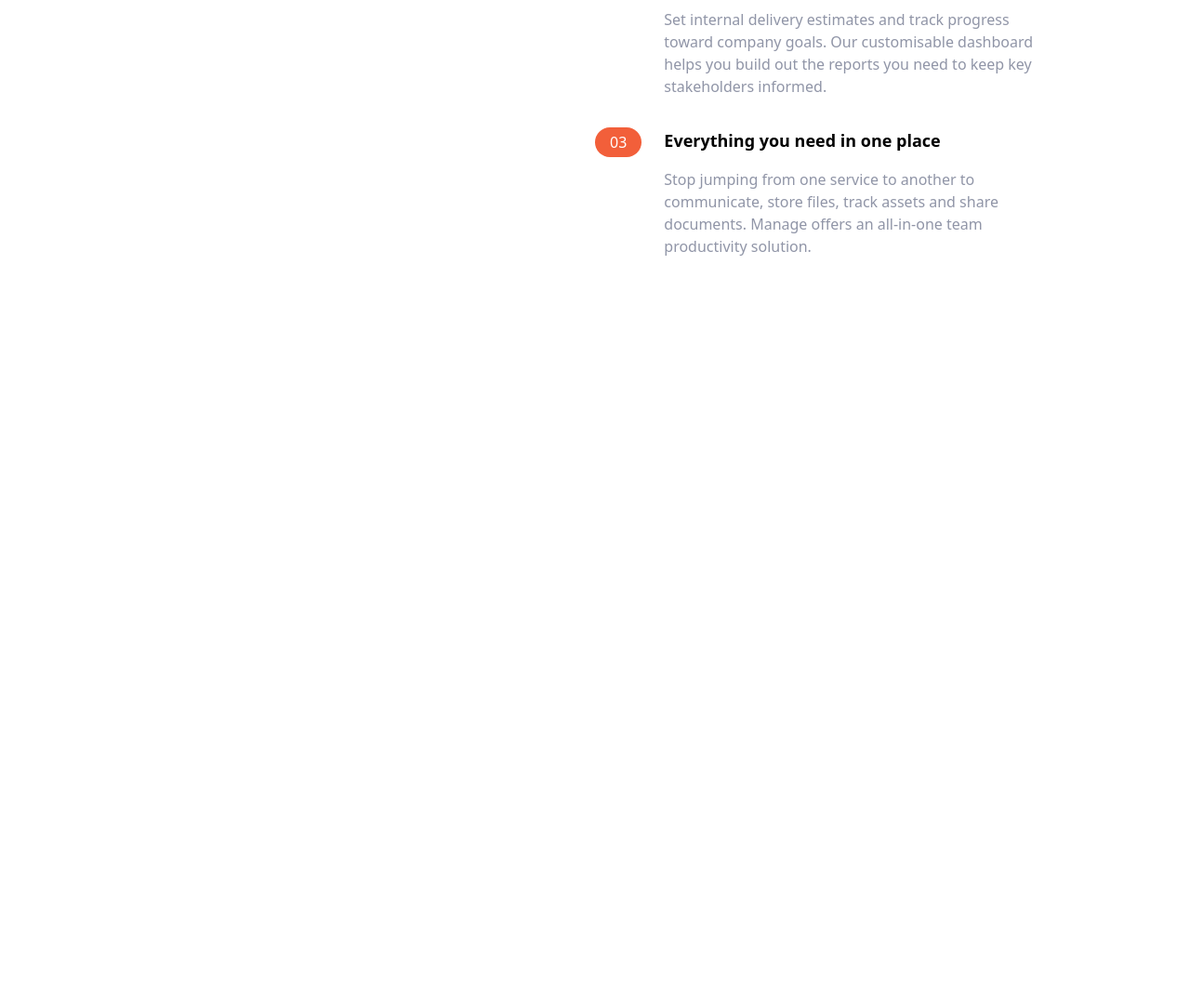
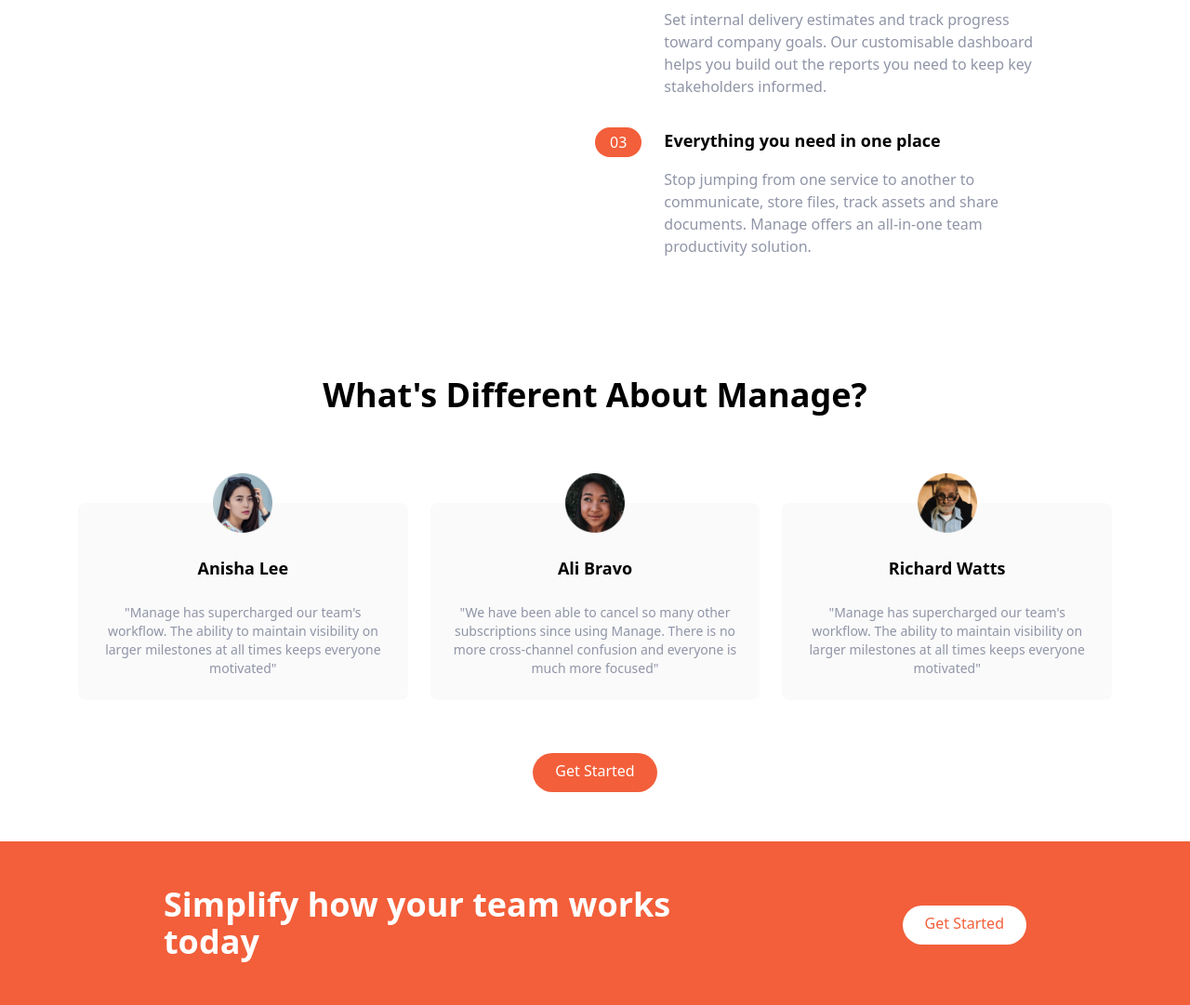
Before and after one commit to FernandoGarcia19/tailwind-css, a website: page index.html in a window 1280 px wide. Shown: the part 863-1944 px from the top of the page at 93% size. Before the commit the page ends 1140 px from the top, so only its background shows below. Drawn offline with Linux system fonts and the light colour scheme.

Commit message:
Finish Testimonials and CTA

```diff
--- a/index.html
+++ b/index.html
@@ -131,5 +131,60 @@
             </div>
         </div>
     </section>
+    <!-- Testimonials -->
+    <section id="Testimonials">
+        <div class="max-w-6xl px-5 mx-auto mt-32 text-center">
+            <!-- Heading -->
+            <h2 class="text-4xl font-bold text-center">
+                What's Different About Manage?
+            </h2>
+
+            <div class="flex flex-col mt-24 md:flex-row md:space-x-6">
+                <!-- Testimonial 1 -->
+                <div class="flex flex-col items-center p-6 space-y-6 rounded-lg bg-veryLightGray md:w-1/3">
+                    <img src="img/avatar-anisha.png" class="w-16 -mt-14">
+                    <h5 class="text-lg font-bold">Anisha Lee</h5>
+                    <p class="text-sm text-darkGrayishBlue">
+                        "Manage has supercharged our team's workflow. The ability to
+                        maintain visibility on larger milestones at all times keeps everyone motivated"
+                    </p>
+                </div>
+
+                 <!-- Testimonial 2 -->
+                <div class="flex flex-col items-center p-6 space-y-6 rounded-lg bg-veryLightGray md:w-1/3">
+                    <img src="img/avatar-ali.png" class="w-16 -mt-14">
+                    <h5 class="text-lg font-bold">Ali Bravo</h5>
+                    <p class="text-sm text-darkGrayishBlue">
+                        "We have been able to cancel so many other subscriptions
+                        since using Manage. There is no more cross-channel confusion and everyone
+                        is much more focused"
+                    </p>
+                </div>
+
+                <!-- Testimonial 3 -->
+                <div class="flex flex-col items-center p-6 space-y-6 rounded-lg bg-veryLightGray md:w-1/3">
+                    <img src="img/avatar-richard.png" class="w-16 -mt-14">
+                    <h5 class="text-lg font-bold">Richard Watts</h5>
+                    <p class="text-sm text-darkGrayishBlue">
+                        "Manage has supercharged our team's workflow. The ability to
+                        maintain visibility on larger milestones at all times keeps everyone motivated"
+                    </p>
+                </div>
+            </div>
+            <div class="my-16">
+                <a href="#" class="p-3 px-6 pt-2 text-white bg-brightRed rounded-full hover:bg-brightRedLight">Get Started</a>
+            </div>
+        </div>
+    </section>
+    <section id="CTA" class="bg-brightRed">
+        <div class="container flex flex-col items-center justify-between px-6 py-24 mx-auto space-y-12 bg-brightRed md:py-12 md:flex-row md:space-y-0">
+            <h2 class="text-5xl font-bold leading-tight text-center text-white md:text-4xl md:max-w-xl md:text-left">
+                Simplify how your team works today
+            </h2>
+            <div>
+                <a href="#" class="p-3 px-6 pt-2 text-brightRed bg-white rounded-full hover:bg-gray-800">Get Started</a>
+            </div>
+        </div>
+    </section>
 </body>
 </html>
```
Also changed, not shown: css/main.css.
